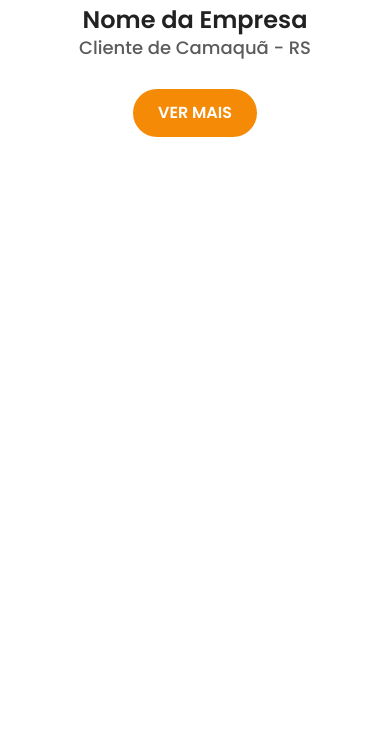
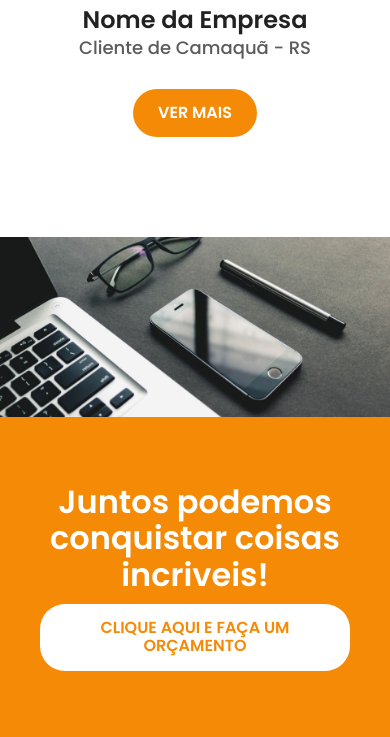
Before and after one commit to Fox-Websites/Fox-Webites, a PHP site: page / in a window 390 px wide. Shown: the part 4509-5246 px from the top of the page. Before the commit the page ends 4646 px from the top, so only its background shows below. Run offline with PHP 8.4, Linux system fonts and the light colour scheme.

Commit message:
Seção de cta de orçamento

```diff
--- a/index.html
+++ b/index.html
@@ -139,6 +139,18 @@
             </a>
         </div>
     </section>
+
+    <section id="budget">
+        <div id="budget__image"></div>
+        <div id="budget__content">
+            <h2 id="budget__content__title">Juntos podemos conquistar coisas incriveis!</h2>
+            <div id="budget__buttom">
+                <a href="#" id="budget__content__cta">
+                    <p>Clique aqui e faça um orçamento</p>
+                </a>
+            </div>
+        </div>
+    </section>
     <script src="js/script.js"></script>
 </body>
 
--- a/style/scss/_home.scss
+++ b/style/scss/_home.scss
@@ -240,6 +240,51 @@
   }
 }
 
+#budget {
+  width: 100%;
+  height: 400px;
+  background-color: $tangerine;
+  display: flex;
+  flex-direction: row;
+  #budget__image {
+    flex: 1;
+    width: 100%;
+    height: 100%;
+    background-image: url("../../assets/images/orcamento.jpg");
+    background-position: center;
+    background-size: cover;
+    background-repeat: no-repeat;
+  }
+  #budget__content {
+    flex: 1;
+    display: flex;
+    flex-direction: column;
+    justify-content: center;
+    padding: 40px;
+    #budget__content__title {
+      font-size: 42px;
+      font-weight: 600;
+      color: $white;
+      max-width: 600px;
+    }
+    #budget__buttom {
+      display: flex;
+      margin-top: 10px;
+      #budget__content__cta {
+        p {
+          font-weight: 600;
+          font-size: 16px;
+          color: $tangerine;
+          text-transform: uppercase;
+        }
+        background-color: $white;
+        padding: 15px 25px;
+        border-radius: 25px;
+      }
+    }
+  }
+}
+
 /* Tablets */
 @media only screen and (min-width: 788px) and (max-width: 979px) {
 }
@@ -292,4 +337,26 @@
       gap: 50px;
     }
   }
+
+  #budget {
+    height: 500px;
+    flex-direction: column;
+    #budget__image {
+      flex: 0.75;
+    }
+    #budget__content {
+      padding: 40px;
+      #budget__content__title {
+        font-size: 32px;
+        text-align: center;
+      }
+      #budget__buttom {
+        #budget__content__cta {
+          p {
+            text-align: center;
+          }
+        }
+      }
+    }
+  }
 }
```
Also changed, not shown: assets/images/orcamento.jpg (added), style/css/style.css.
